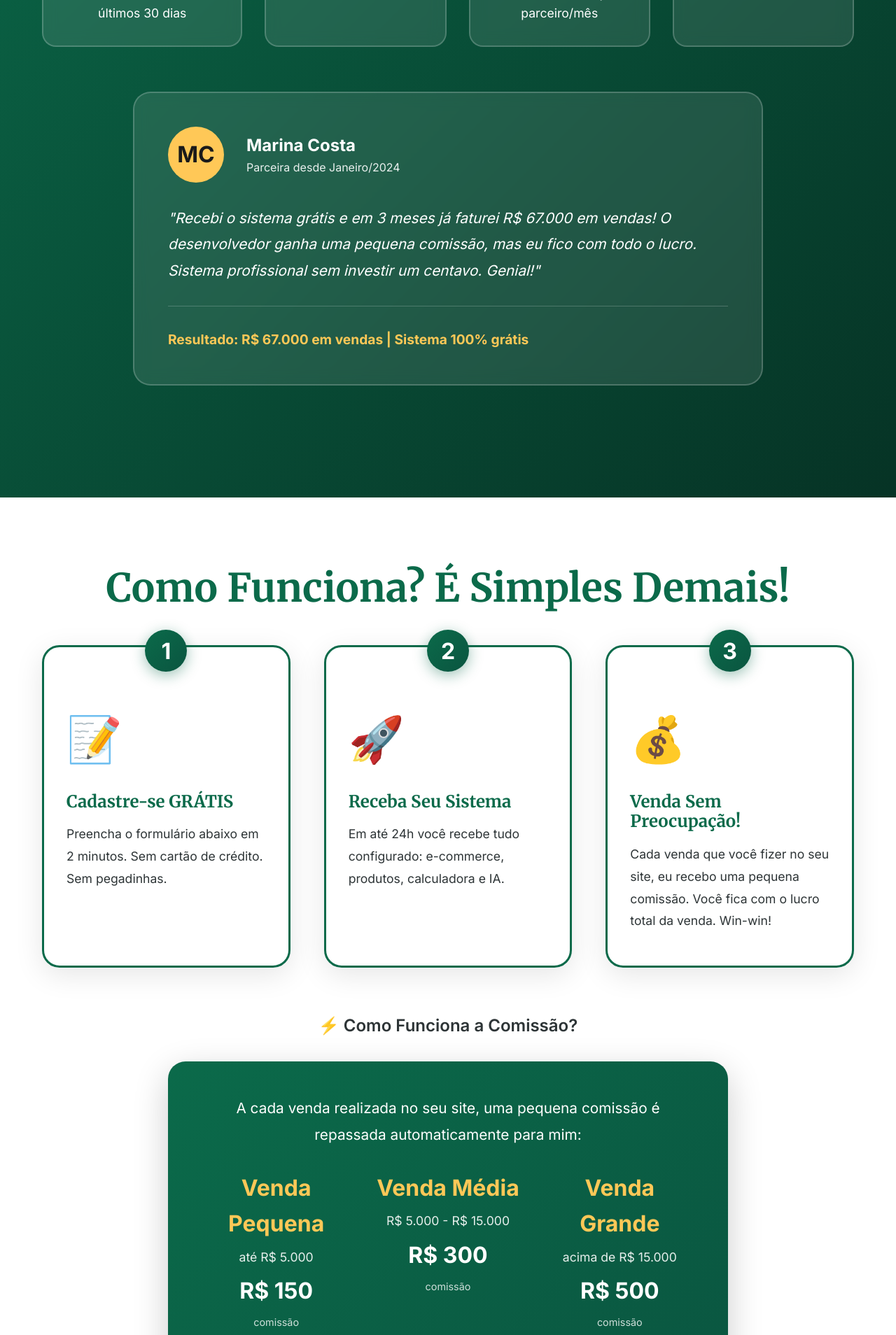
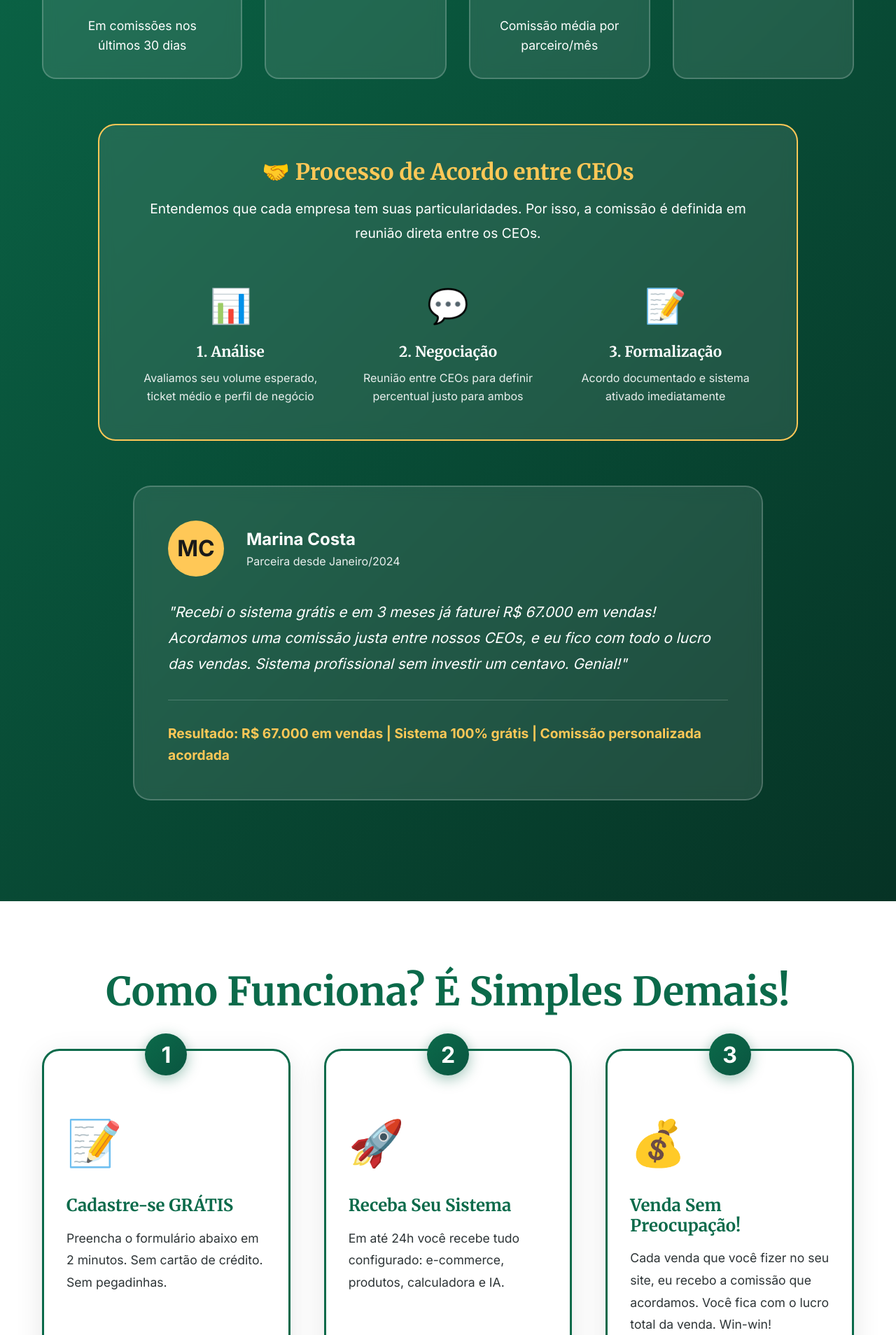
Before and after one commit to DuJao22/SolarStorePro, a Flask app: page /parceria-gratuita in a window 1280 px wide. Shown: the part 4145-6053 px from the top of the page at 70% size. Run offline with Flask 3, Linux system fonts and the light colour scheme.

Commit message:
Assistant checkpoint: Atualizado modelo de comissão para acordo entre CEOs
Assistant generated file changes:
- templates/landing_comissao.html: Atualizar modelo de comissão para acordo personalizado entre CEOs, Remover tabela de valores fixos e adicionar modelo de acordo personalizado, Atualizar benefícios para refletir modelo de comissão acordada, Atualizar FAQ sobre comissão, Atualizar texto do passo 3 sobre comissão, Atualizar depoimento para refletir modelo de acordo, Adicionar seção explicativa sobre o acordo entre CEOs

---

User prompt:

quero que ajuste da seguinte forma , nao havera um limite de comição , o que meu sistema vender eu vou ganhar de comicao , a comição sera combinada e acordada entre o CEO do sistema e o CEO da empresa de placas solar

ajuste todo o site para que isso fique claro

Replit-Commit-Author: Assistant
Replit-Commit-Session-Id: 8804e5bc-e493-4396-8fd2-c707a5c6479b
Replit-Commit-Event-Id: 2435a4bd-0317-495e-9dab-4cb330c3b61e

```diff
--- a/templates/landing_comissao.html
+++ b/templates/landing_comissao.html
@@ -532,7 +532,7 @@
                 Eu ganho uma pequena comissão apenas quando <strong>você realizar vendas</strong>.
             </p>
             <div class="comissao-destaque">
-                💰 Comissão de R$ 150 a R$ 500 por venda realizada no seu site
+                💰 Comissão Personalizada Acordada Entre CEOs - Ganhe em TODAS as Vendas
             </div>
         </div>
 
@@ -590,7 +590,7 @@
                 <h3>Você Vende, Eu Ganho</h3>
                 <div class="beneficio-valor">Ganha-Ganha</div>
                 <p style="font-size: 1.1rem; line-height: 1.8;">
-                    Eu recebo uma pequena comissão (R$ 150 a R$ 500) apenas quando você realizar vendas.
+                    Eu recebo uma comissão acordada entre nós apenas quando você realizar vendas.
                     Quanto mais você vende, mais eu ganho. Simples assim!
                 </p>
             </div>
@@ -667,7 +667,34 @@
             </div>
         </div>
 
-        <div style="max-width: 900px; margin: 4rem auto; padding: 3rem; background: rgba(255,255,255,0.1); backdrop-filter: blur(10px); border-radius: 25px; border: 2px solid rgba(255,255,255,0.2);" data-aos="fade-up">
+        <div style="max-width: 1000px; margin: 4rem auto; padding: 3rem; background: rgba(255,255,255,0.1); backdrop-filter: blur(10px); border-radius: 25px; border: 2px solid var(--secondary);" data-aos="fade-up">
+            <div style="text-align: center; margin-bottom: 3rem;">
+                <h3 style="font-size: 2rem; color: var(--secondary); margin-bottom: 1rem;">🤝 Processo de Acordo entre CEOs</h3>
+                <p style="font-size: 1.2rem; line-height: 1.8;">
+                    Entendemos que cada empresa tem suas particularidades. Por isso, a comissão é definida em reunião direta entre os CEOs.
+                </p>
+            </div>
+
+            <div style="display: grid; grid-template-columns: repeat(3, 1fr); gap: 2rem;">
+                <div style="text-align: center;">
+                    <div style="font-size: 3rem; margin-bottom: 1rem;">📊</div>
+                    <h4 style="font-size: 1.3rem; margin-bottom: 0.75rem;">1. Análise</h4>
+                    <p style="font-size: 1rem; opacity: 0.9;">Avaliamos seu volume esperado, ticket médio e perfil de negócio</p>
+                </div>
+                <div style="text-align: center;">
+                    <div style="font-size: 3rem; margin-bottom: 1rem;">💬</div>
+                    <h4 style="font-size: 1.3rem; margin-bottom: 0.75rem;">2. Negociação</h4>
+                    <p style="font-size: 1rem; opacity: 0.9;">Reunião entre CEOs para definir percentual justo para ambos</p>
+                </div>
+                <div style="text-align: center;">
+                    <div style="font-size: 3rem; margin-bottom: 1rem;">📝</div>
+                    <h4 style="font-size: 1.3rem; margin-bottom: 0.75rem;">3. Formalização</h4>
+                    <p style="font-size: 1rem; opacity: 0.9;">Acordo documentado e sistema ativado imediatamente</p>
+                </div>
+            </div>
+        </div>
+
+        <div style="max-width: 900px; margin: 3rem auto; padding: 3rem; background: rgba(255,255,255,0.1); backdrop-filter: blur(10px); border-radius: 25px; border: 2px solid rgba(255,255,255,0.2);" data-aos="fade-up" data-aos-delay="100">
             <div style="display: flex; align-items: center; gap: 2rem; margin-bottom: 2rem;">
                 <div style="width: 80px; height: 80px; border-radius: 50%; background: var(--secondary); display: flex; align-items: center; justify-content: center; font-size: 2rem; font-weight: 900; color: var(--dark);">MC</div>
                 <div>
@@ -677,11 +704,11 @@
             </div>
             <p style="font-size: 1.3rem; line-height: 1.8; font-style: italic;">
                 "Recebi o sistema grátis e em 3 meses já faturei R$ 67.000 em vendas!
-                O desenvolvedor ganha uma pequena comissão, mas eu fico com todo o lucro.
+                Acordamos uma comissão justa entre nossos CEOs, e eu fico com todo o lucro das vendas.
                 Sistema profissional sem investir um centavo. Genial!"
             </p>
             <div style="margin-top: 2rem; padding-top: 2rem; border-top: 1px solid rgba(255,255,255,0.2);">
-                <strong style="color: var(--secondary); font-size: 1.2rem;">Resultado: R$ 67.000 em vendas | Sistema 100% grátis</strong>
+                <strong style="color: var(--secondary); font-size: 1.2rem;">Resultado: R$ 67.000 em vendas | Sistema 100% grátis | Comissão personalizada acordada</strong>
             </div>
         </div>
     </div>
@@ -720,7 +747,7 @@
                 <div class="passo-icon">💰</div>
                 <h3>Venda Sem Preocupação!</h3>
                 <p style="font-size: 1.1rem; line-height: 1.8;">
-                    Cada venda que você fizer no seu site, eu recebo uma pequena comissão.
+                    Cada venda que você fizer no seu site, eu recebo a comissão que acordamos.
                     Você fica com o lucro total da venda. Win-win!
                 </p>
             </div>
@@ -728,36 +755,39 @@
 
         <div style="text-align: center; margin-top: 4rem;" data-aos="zoom-in">
             <p style="font-size: 1.5rem; margin-bottom: 2rem; font-weight: 600;">
-                ⚡ Como Funciona a Comissão?
+                ⚡ Como Funciona a Comissão Personalizada?
             </p>
-            <div style="background: linear-gradient(135deg, var(--primary) 0%, #0a5540 100%); color: white; padding: 3rem; border-radius: 25px; max-width: 800px; margin: 0 auto; box-shadow: 0 15px 50px rgba(0,0,0,0.2);">
-                <p style="font-size: 1.3rem; margin-bottom: 2rem; line-height: 1.8;">
-                    A cada venda realizada no seu site, uma pequena comissão é repassada automaticamente para mim:
+            <div style="background: linear-gradient(135deg, var(--primary) 0%, #0a5540 100%); color: white; padding: 3rem; border-radius: 25px; max-width: 900px; margin: 0 auto; box-shadow: 0 15px 50px rgba(0,0,0,0.2);">
+                <p style="font-size: 1.4rem; margin-bottom: 2.5rem; line-height: 1.8; font-weight: 600;">
+                    O percentual de comissão é definido em <span style="color: var(--secondary);">acordo direto</span> entre você (CEO da empresa de energia solar) e nosso CEO.
                 </p>
-                <div style="display: grid; grid-template-columns: 1fr 1fr 1fr; gap: 2rem; text-align: center;">
-                    <div>
-                        <div style="font-size: 2rem; font-weight: 900; color: var(--secondary);">Venda Pequena</div>
-                        <div style="font-size: 1.1rem; opacity: 0.9; margin: 0.5rem 0;">até R$ 5.000</div>
-                        <div style="font-size: 2rem; font-weight: 700;">R$ 150</div>
-                        <div style="font-size: 0.9rem; opacity: 0.8; margin-top: 0.5rem;">comissão</div>
+
+                <div style="background: rgba(255,255,255,0.1); padding: 2.5rem; border-radius: 20px; margin: 2rem 0; border: 2px solid var(--secondary);">
+                    <div style="font-size: 3rem; margin-bottom: 1rem;">🤝</div>
+                    <h3 style="font-size: 2rem; color: var(--secondary); margin-bottom: 1.5rem;">Acordo Personalizado entre CEOs</h3>
+                    <p style="font-size: 1.2rem; line-height: 1.8;">
+                        ✅ <strong>Sem limites fixos:</strong> A comissão é definida de acordo com seu volume de vendas<br>
+                        ✅ <strong>Flexibilidade total:</strong> Negociamos o melhor modelo para ambos os negócios<br>
+                        ✅ <strong>Transparência:</strong> Tudo acordado e documentado antes de começar<br>
+                        ✅ <strong>Escalável:</strong> À medida que você cresce, podemos renegociar condições
+                    </p>
+                </div>
+
+                <div style="display: grid; grid-template-columns: 1fr 1fr; gap: 2rem; margin: 2rem 0;">
+                    <div style="background: rgba(255,255,255,0.1); padding: 2rem; border-radius: 15px;">
+                        <div style="font-size: 2.5rem; margin-bottom: 1rem;">💰</div>
+                        <h4 style="font-size: 1.3rem; color: var(--secondary); margin-bottom: 0.75rem;">Você Ganha</h4>
+                        <p style="font-size: 1.1rem;">100% do lucro de cada venda + Sistema completo GRÁTIS</p>
                     </div>
-                    <div>
-                        <div style="font-size: 2rem; font-weight: 900; color: var(--secondary);">Venda Média</div>
-                        <div style="font-size: 1.1rem; opacity: 0.9; margin: 0.5rem 0;">R$ 5.000 - R$ 15.000</div>
-                        <div style="font-size: 2rem; font-weight: 700;">R$ 300</div>
-                        <div style="font-size: 0.9rem; opacity: 0.8; margin-top: 0.5rem;">comissão</div>
-                    </div>
-                    <div>
-                        <div style="font-size: 2rem; font-weight: 900; color: var(--secondary);">Venda Grande</div>
-                        <div style="font-size: 1.1rem; opacity: 0.9; margin: 0.5rem 0;">acima de R$ 15.000</div>
-                        <div style="font-size: 2rem; font-weight: 700;">R$ 500</div>
-                        <div style="font-size: 0.9rem; opacity: 0.8; margin-top: 0.5rem;">comissão</div>
+                    <div style="background: rgba(255,255,255,0.1); padding: 2rem; border-radius: 15px;">
+                        <div style="font-size: 2.5rem; margin-bottom: 1rem;">🎯</div>
+                        <h4 style="font-size: 1.3rem; color: var(--secondary); margin-bottom: 0.75rem;">Nós Ganhamos</h4>
+                        <p style="font-size: 1.1rem;">Comissão acordada sobre suas vendas realizadas</p>
                     </div>
                 </div>
-                <p style="font-size: 1.1rem; margin-top: 2rem; opacity: 0.95;">
-                    ✅ Você fica com 100% do lucro da venda<br>
-                    ✅ Comissão é apenas pelo uso da plataforma<br>
-                    ✅ Quanto mais você vende, melhor para os dois!
+
+                <p style="font-size: 1.2rem; margin-top: 2.5rem; opacity: 0.95; line-height: 1.8;">
+                    💡 <strong>Como definimos?</strong> Analisamos seu perfil de negócio, volume esperado e ticket médio para criar um acordo justo para ambas as partes. Quanto mais você vende, melhor para os dois!
                 </p>
             </div>
         </div>
@@ -788,7 +818,7 @@
                     <span>▼</span>
                 </div>
                 <div class="faq-answer">
-                    <p>A cada venda que você realizar no seu site, EU recebo uma pequena comissão de R$ 150 a R$ 500 (dependendo do valor da venda). VOCÊ fica com todo o lucro da venda. É minha forma de monetizar o sistema que te forneço gratuitamente.</p>
+                    <p>A cada venda que você realizar no seu site, EU recebo uma comissão que será acordada diretamente entre você (CEO da sua empresa) e nosso CEO antes de iniciarmos. O percentual é personalizado de acordo com seu volume e perfil de negócio. VOCÊ fica com todo o lucro da venda. É minha forma de monetizar o sistema que te forneço gratuitamente, criando uma parceria de sucesso mútuo.</p>
                 </div>
             </div>
 
```
